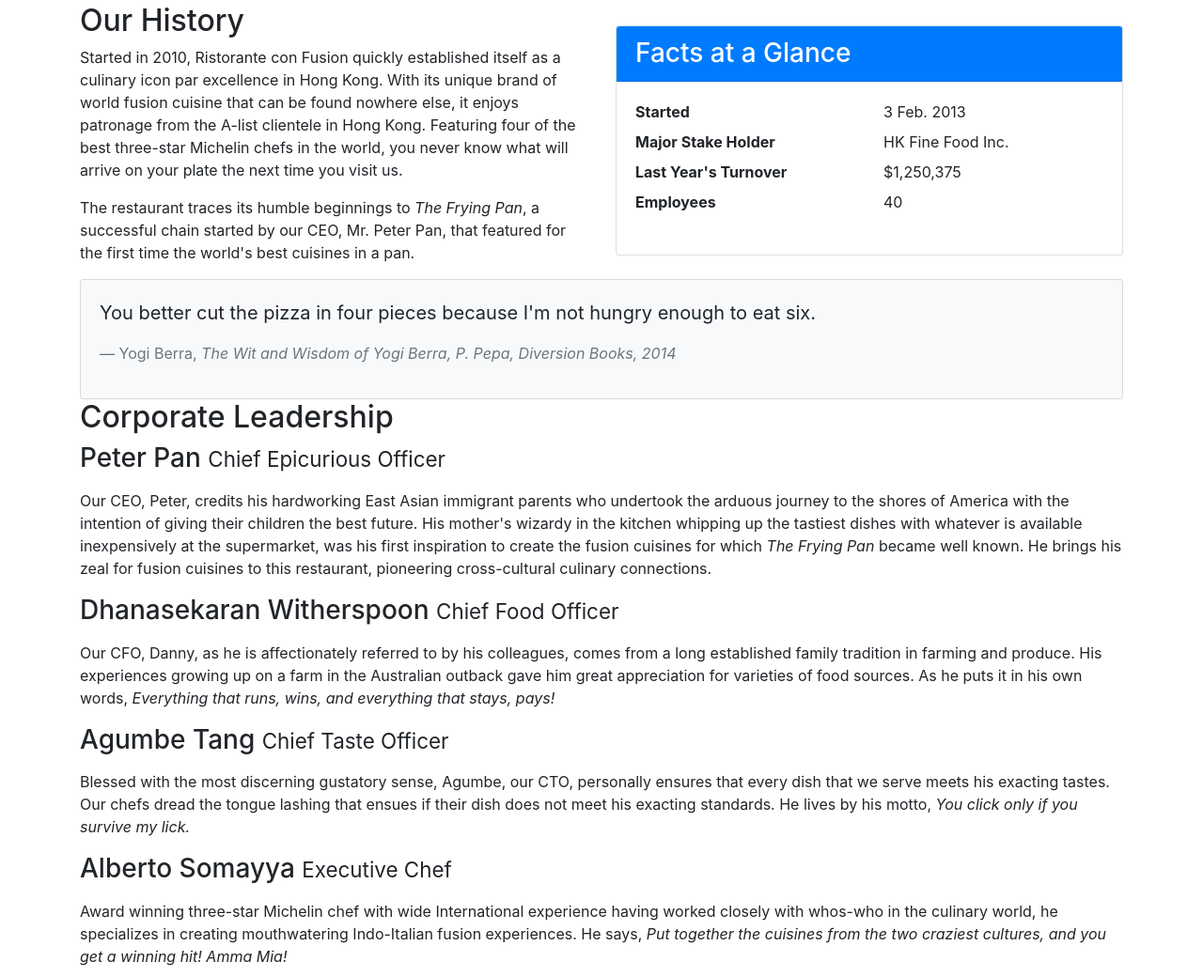
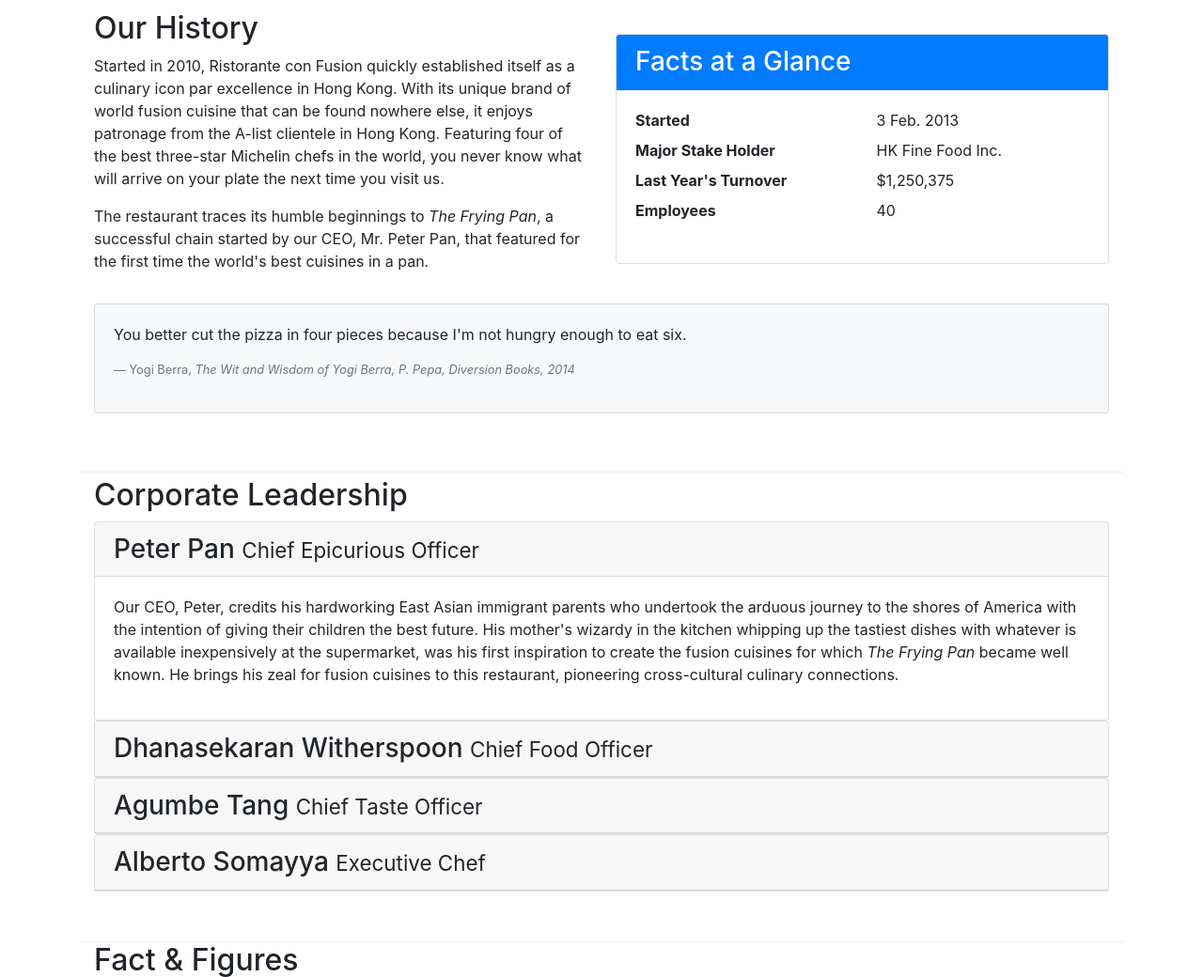
Before and after one commit to parth1120/bootstrap4, a website: page aboutus.html in a window 1280 px wide. Shown: the part 441-1481 px from the top of the page at 94% size. Drawn offline with nearby package versions, Linux system fonts and the light colour scheme.

Commit message:
Accordion

```diff
--- a/aboutus.html
+++ b/aboutus.html
@@ -68,11 +68,12 @@
             </div>
         </div>
 
-        <div class="row  row_content align-items-center" >
+       <div class="row row-content align-items-center">
             <div class="col-12 col-sm-6">
                     <h2>Our History</h2>
                     <p>Started in 2010, Ristorante con Fusion quickly established itself as a culinary icon par excellence in Hong Kong. With its unique brand of world fusion cuisine that can be found nowhere else, it enjoys patronage from the A-list clientele in Hong Kong.  Featuring four of the best three-star Michelin chefs in the world, you never know what will arrive on your plate the next time you visit us.</p>
                     <p>The restaurant traces its humble beginnings to <em>The Frying Pan</em>, a successful chain started by our CEO, Mr. Peter Pan, that featured for the first time the world's best cuisines in a pan.</p>
+
             </div>
             <div class="col-sm">
                     <div class="card">
@@ -92,11 +93,13 @@
                                         </dl>
 
                             </div>
+
                     </div>
+
             </div>
             <div class="col-12">
                 <div class="card card-body bg-light">
-                    <blockquote class="blockquote">
+                    <blockquote>
                             <p class="mb=0">You better cut the pizza in four pieces
                                     because I'm not hungry enough to eat six.
                             </p>
@@ -104,27 +107,140 @@
                                     <cite title="sources Title">The Wit and Wisdom of
                                          Yogi Berra, P. Pepa, Diversion Books, 2014
                                     </cite>
+
                             </footer>
+
                     </blockquote>
+
                 </div>
+
             </div>
+            <p style="padding: 10px"></p>
+
+
+
+
         </div>
 
 
-        <div class="row row_content1 align-items-center">
+        <div class="row row-content align-items-center">
                 <div class="col-12">
                         <h2>Corporate Leadership</h2>
-                <h3>Peter Pan <small>Chief Epicurious Officer</small></h3>
-                <p><div class="d-none d-lg-block">Our CEO, Peter, credits his hardworking East Asian immigrant parents who undertook the arduous journey to the shores of America with the intention of giving their children the best future. His mother's wizardy in the kitchen whipping up the tastiest dishes with whatever is available inexpensively at the supermarket, was his first inspiration to create the fusion cuisines for which <em>The Frying Pan</em> became well known. He brings his zeal for fusion cuisines to this restaurant, pioneering cross-cultural culinary connections.</div></p>
-                <h3>Dhanasekaran Witherspoon <small>Chief Food Officer</small></h3>
-                <p><div class="d-none d-lg-block">Our CFO, Danny, as he is affectionately referred to by his colleagues, comes from a long established family tradition in farming and produce. His experiences growing up on a farm in the Australian outback gave him great appreciation for varieties of food sources. As he puts it in his own words, <em>Everything that runs, wins, and everything that stays, pays!</div></em></p>
-                <h3>Agumbe Tang <small>Chief Taste Officer</small></h3>
-                <p><div class="d-none d-lg-block">Blessed with the most discerning gustatory sense, Agumbe, our CTO, personally ensures that every dish that we serve meets his exacting tastes. Our chefs dread the tongue lashing that ensues if their dish does not meet his exacting standards. He lives by his motto, <em>You click only if you survive my lick.</div></em></p>
-                <h3>Alberto Somayya <small>Executive Chef</small></h3>
-                <p><div class="d-none d-lg-block">Award winning three-star Michelin chef with wide International experience having worked closely with whos-who in the culinary world, he specializes in creating mouthwatering Indo-Italian fusion experiences. He says, <em>Put together the cuisines from the two craziest cultures, and you get a winning hit! Amma Mia!</div></em></p>
+
+
+
+                                <div id="accordion">
+                                    <div class="card">
+                                        <div class="card-header" role="tab" id="peterhead">
+                                                <h3 class="mb-0">
+                                                    <a data-toggle="collapse" data-target="#peter">
+                                                        Peter Pan <small>Chief Epicurious Officer</small>
+
+                                                    </a>
+                                                </h3>
+
                                         </div>
+                                            <div role="tabpanel" class="collapse show" id="peter" data-parent="#accordion">
+                                                <div class="card-body">
+                                                        <p class="d-none d-lg-block">Our CEO, Peter, credits his hardworking East Asian immigrant parents who undertook the arduous journey to the shores of America with the intention of giving their children the best future. His mother's wizardy in the kitchen whipping up the tastiest dishes with whatever is available inexpensively at the supermarket, was his first inspiration to create the fusion cuisines for which <em>The Frying Pan</em> became well known. He brings his zeal for fusion cuisines to this restaurant, pioneering cross-cultural culinary connections.</p>
+
                                                 </div>
-       <div class="row row_content">
+
+                                            </div>
+
+
+                                    </div>
+
+                                    <div class="card">
+                                        <div class="card-header" role="tab" id="dannyhead">
+                                            <h3 class="mb-0">
+                                                <a data-toggle="collapse" data-target="#danny">
+                                                        Dhanasekaran Witherspoon <small>Chief Food Officer</small>
+
+                                                </a>
+
+                                            </h3>
+
+                                        </div>
+                                        <div role="tabpanel" class="collapse" id="danny" data-parent="#accordion">
+                                            <div class="card-body">
+                                                    <p class="d-none d-lg-block">Our CFO, Danny, as he is affectionately referred to by his colleagues, comes from a long established family tradition in farming and produce. His experiences growing up on a farm in the Australian outback gave him great appreciation for varieties of food sources. As he puts it in his own words, <em>Everything that runs, wins, and everything that stays, pays!</em></p>
+
+                                            </div>
+
+                                        </div>
+
+                                    </div>
+
+                                    <div class="card">
+                                        <div class="card-header" role="tab" id="#agumbehead">
+                                                <h3 class="mb-0">
+                                                    <a data-toggle="collapse" data-target="#agumbe">
+                                                            Agumbe Tang <small>Chief Taste Officer</small>
+                                                    </a>
+                                                </h3>
+
+
+
+                                        </div>
+                                        <div role="tabpanel" class="collapse" id="agumbe" data-parent="#accordion">
+                                                <div class="card-body">
+                                                        <p class="d-none d-lg-block">Blessed with the most discerning gustatory sense, Agumbe, our CTO, personally ensures that every dish that we serve meets his exacting tastes. Our chefs dread the tongue lashing that ensues if their dish does not meet his exacting standards. He lives by his motto, <em>You click only if you survive my lick.</em></p>
+                                                </div>
+
+                                            </div>
+
+                                        </div>
+
+
+
+
+
+                                    <div class="card">
+                                            <div class="card-header" role="tab" id="albertohead">
+                                                <h3 class="mb-0">
+                                                    <a data-toggle="collapse" data-target="#alberto">
+                                                            Alberto Somayya <small>Executive Chef</small>
+
+                                                    </a>
+
+                                                </h3>
+
+                                            </div>
+                                            <div role="tabpanel" class="collapse" id="alberto" data-parent="#accordion">
+                                                <div class="card-body">
+                                                        <p class="d-none d-lg-block">Award winning three-star Michelin chef with wide International experience having worked closely with whos-who in the culinary world, he specializes in creating mouthwatering Indo-Italian fusion experiences. He says, <em>Put together the cuisines from the two craziest cultures, and you get a winning hit! Amma Mia!</em></p>
+                                                </div>
+
+                                            </div>
+
+                                        </div>
+
+
+
+
+
+
+
+
+                                </div>
+
+
+
+
+
+                    </div>
+                    <p style="padding: 10px"></p>
+
+        </div>
+
+
+
+
+
+
+
+       <div class="row row-content">
            <div class="col-12 col-sm-9">
                <h2>Fact &amp; Figures</h2>
                <div class="table-responsive">
@@ -167,7 +283,7 @@
                </div>
            </div>
        </div>
-    </div>
+
 
     <footer class="footer">
         <div class="container">
--- a/css/styles.css
+++ b/css/styles.css
@@ -46,3 +46,10 @@ body{
 .navbar-dark{
     background-color: #512DA8;
 }
+
+.tab-content {
+    border-left: 1px solid #ddd;
+    border-right: 1px solid #ddd;
+    border-bottom: 1px solid #ddd;
+    padding: 10px;
+}
```
Also changed, not shown: index.html (+5 -4 lines). Lines whose indentation alone changed are shown as unchanged.
